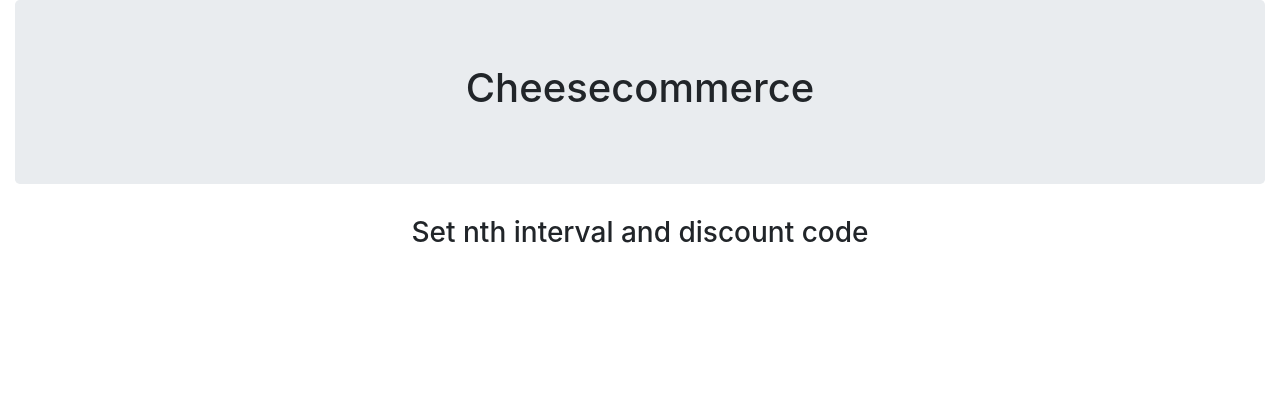
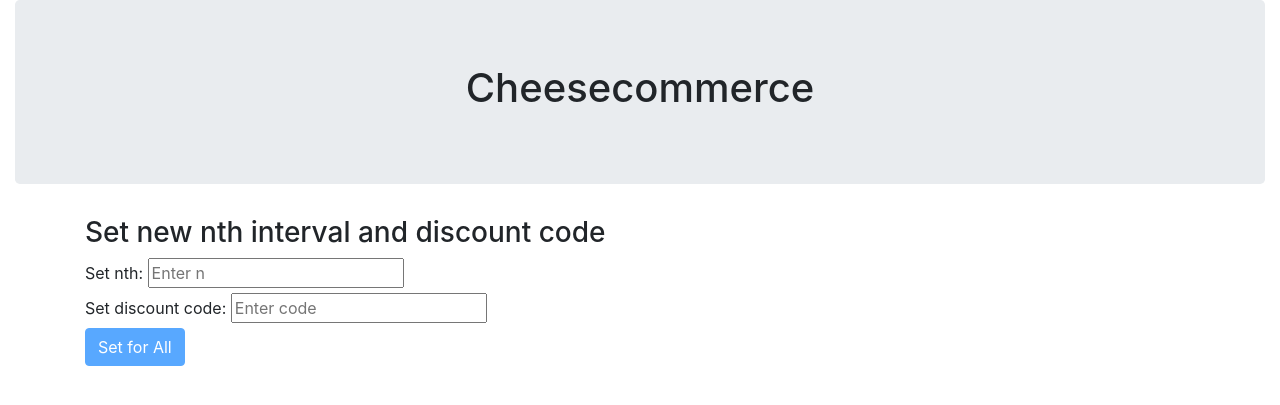
Before and after one commit to scaraclette/cheesecommerce, a Flask app: template templates/admin.html in a window 1280 px wide. Shown: the top 405 px of the page. Run offline with Flask 2, Linux system fonts and the light colour scheme; the template is opened without the code that fills it, so the values that code supplies are empty; some libraries are stand-ins or nearby versions.

Commit message:
current progress

```diff
--- a/application.py
+++ b/application.py
@@ -22,32 +22,33 @@ storeApi = {
 
 # APIs
 
-# The following method sets the nth interval and discount code
-# an example url to call the api: /admin/set?name=scarlett&n=3&code=abc
+# The following method sets the nth interval and discount code for all customers
+# an example url to call the api: /admin/set?n=3&code=abc
 @app.route("/admin/set", methods=['POST'])
 def set():
     if request.method == 'POST':
-        name = request.args.get('name', type=str)
         n = request.args.get('n', type=int)
         code = request.args.get('code', type=str)
-        # if customer exists, updates data from dictionary, else create new customer
-        if storeApi.get(name) is not None:
-            storeApi.get(name).update({'n':n})
-            storeApi.get(name).update({'code':code})
-        else:
-            newCustomer = {
-                'n' : n,
-                'purchases' : 0,
-                'code' : code,
-                'discountUsed': 0,
-            }
-            # Appends to dictionary
-            storeApi.update({name:newCustomer})
-
+        for names in storeApi:
+            storeApi.get(i).update({'n':n})
+            storeApi.get(i).update({'code':code})
         return jsonify({'msg':'created/updated'}), 201
 
     # When request is GET, return error
     return jsonify({'msg':'method not allowed'}), 405
+
+# The following method returns the Admin report, report includes count of purchases and the total count of discounts that were given
+# an example url to call the api: /admin/report?name=scarlett. Only GET method is possible
+@app.route('/admin/report')
+def report():
+    name = request.args.get('name', type=str)
+    if storeApi.get(name) is not None:
+        purchaseCount = storeApi.get(name).get('n')
+        discountUsed = storeApi.get(name).get('purchaseCount')
+        reportApi = {'Number of purchases made: ': purchaseCount, 'Amount of discount used: ':discountUsed}
+        return jsonify(reportApi), 200
+    else:
+        return jsonify({'msg':'user not found'}), 404
 
 # The following method lets customers make purchase while automatically checks for discount
 # an example url to call the api: /buy?name=scarlett
@@ -66,13 +67,19 @@ def buy():
 def checkApi():
     return jsonify(storeApi)
 
-# --------------------------------------------------------------------------------------------
+
+'''
+    METHODS FOR ACCESSING PAGES
+'''
 
 # index
 @app.route("/")
 def index():
     return render_template("index.html")
 
-@app.route("/admin")
+@app.route("/admin/")
 def admin():
-    return render_template("admin.html")
+    customerNames = []
+    for names in storeApi:
+        customerNames.append(names)
+    return render_template("admin.html", names=customerNames)
--- a/requirements.txt
+++ b/requirements.txt
@@ -1,2 +1 @@
 Flask==1.1.2
-pytest==5.4.1
--- a/static/admin.js
+++ b/static/admin.js
@@ -0,0 +1,3 @@
+document.addEventListener('DOMContentLoaded', () => {
+    console.log("hello");
+});
--- a/templates/admin.html
+++ b/templates/admin.html
@@ -1,10 +1,19 @@
 {% extends "layout.html" %}
 
-{% block script %}{% endblock %}
+{% block script %}
+<script src="{{ url_for('static', filename='admin.js') }}"></script>
+{% endblock %}
 
 {% block body %}
-    <div class="container text-center">
-        <h3>Set nth interval and discount code</h3>
+    <div class="container text-left">
+        <h3>Set new nth interval and discount code</h3>
 
+        <label for="nth">Set nth: </label>
+        <input type="number" id="nth" placeholder="Enter n">
+        <br>
+
+        <label for="disCode">Set discount code: </label>
+        <input type="text" id="disCode" placeholder="Enter code"><br>
+        <button type="button" class="btn btn-primary" disabled>Set for All</button>
     </div>
 {% endblock %}
```
